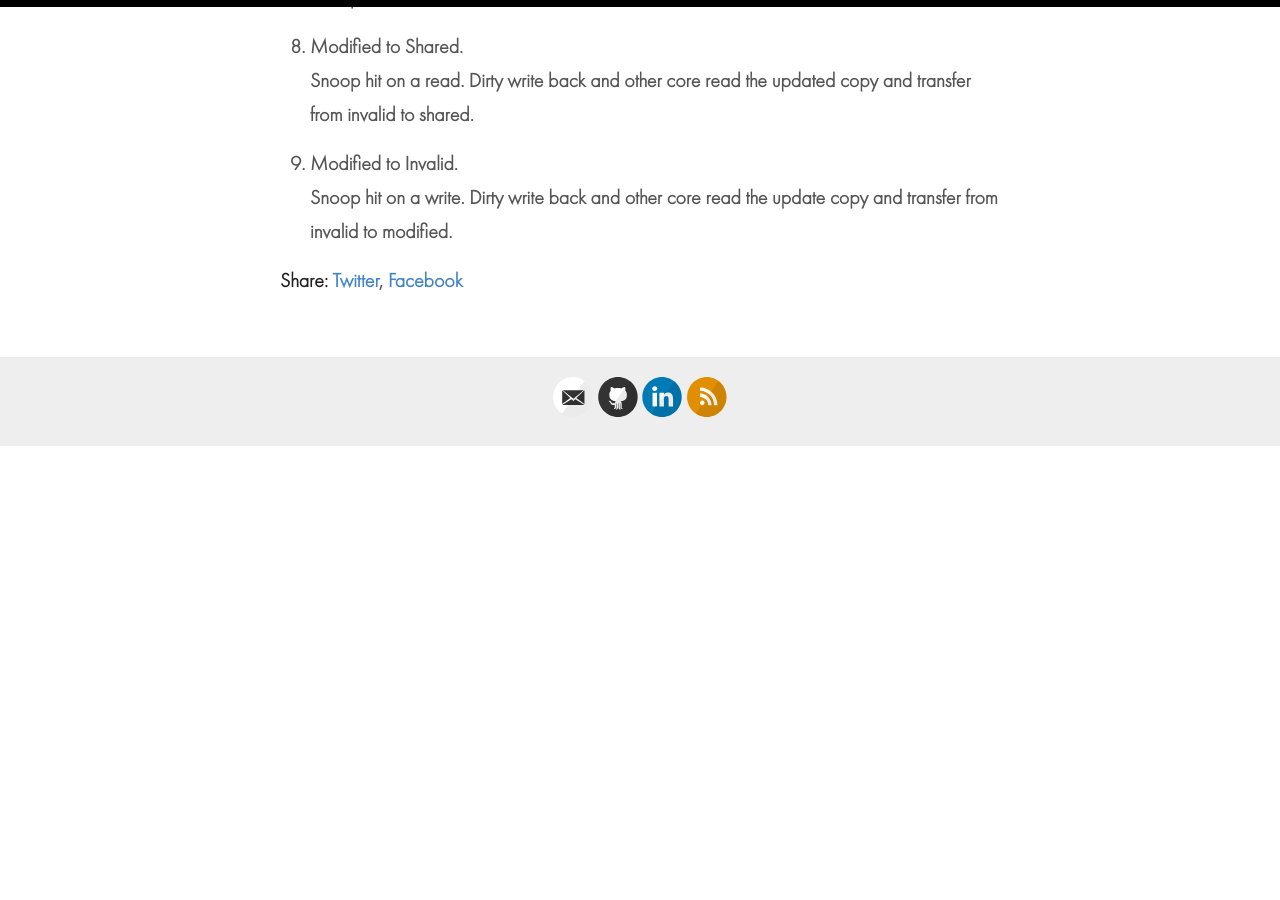
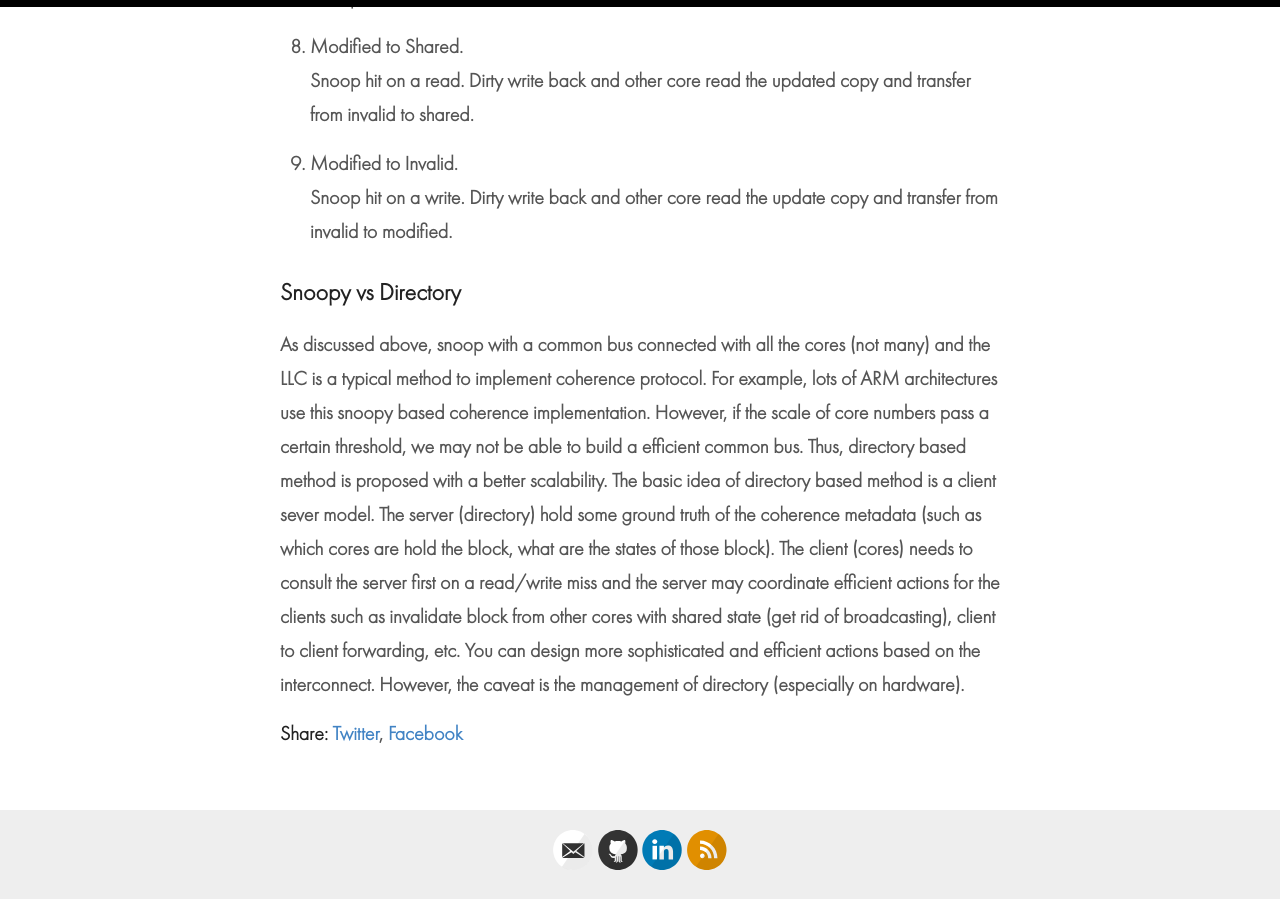
Before and after one commit to celery1124/celery1124.github.io, a Jekyll site: the page built from _posts/2020-08-14-MESI-protocol.md, in a window 1280 px wide and 900 px high, scrolled down 2383 px. Built offline with Jekyll 4.4.1, drawn with Linux system fonts in a browser that asks for light colours; before the commit the page ends 2830 px from its top, so only the background shows below that.

Commit message:
add a section about snoopy vs directory on the MESI protocol page

```diff
--- a/_posts/2020-08-14-MESI-protocol.md
+++ b/_posts/2020-08-14-MESI-protocol.md
@@ -45,3 +45,7 @@ Snoop hit on a read.  Dirty write back and other core read the updated copy and
 
 9. **M**odified to **I**nvalid.
 Snoop hit on a write.  Dirty write back and other core read the update copy and transfer from invalid to modified.
+
+## Snoopy vs Directory
+
+As discussed above, snoop with a common bus connected with all the cores (not many) and the LLC is a typical method to implement coherence protocol.  For example, lots of ARM architectures use this snoopy based coherence implementation.  However, if the scale of core numbers pass a certain threshold, we may not be able to build a efficient common bus.  Thus, directory based method is proposed with a better scalability.  The basic idea of directory based method is a client sever model.  The server (directory) hold some ground truth of the coherence metadata (such as which cores are hold the block, what are the states of those block).  The client (cores) needs to consult the server first on a read/write miss and the server may coordinate efficient actions for the clients such as invalidate block from other cores with shared state (get rid of broadcasting), client to client forwarding, etc.  You can design more sophisticated and efficient actions based on the interconnect.  However, the caveat is the management of directory (especially on hardware).
```
